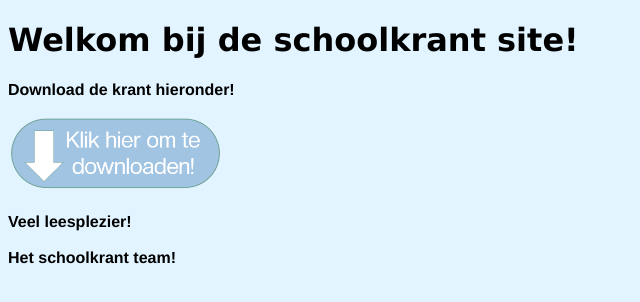
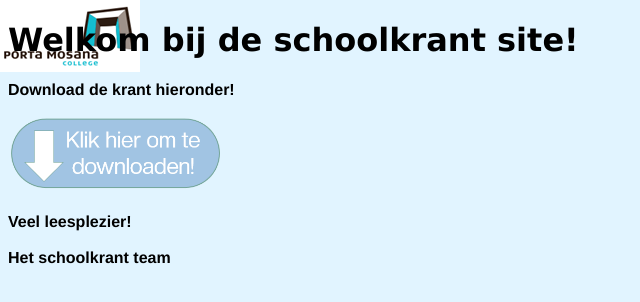
Before and after one commit to Rowanlikesdonuts/portaschoolkrant, a plain HTML site: page index.html in a window 1280 px wide. Shown: the whole page, without its empty margins (0-640 px from the left). Drawn offline with Linux system fonts and the light colour scheme.

Commit message:
Update index.html

```diff
--- a/index.html
+++ b/index.html
@@ -3,14 +3,20 @@
   <head>
     <title>Porta krant</title>
     <link rel="icon" type="image/x-icon" href="/logo.ico">
+     <style>
+     body {
+     background-image: url('/logo.png');
+     background-repeat: no-repeat;
+}
+</style>
   </head>
   <body style="background-color:#E1F4FF;">
-    <H1 style="font-family: Verdana">Welkom bij de schoolkrant site! <br></H1>
+    <H1 style="font-family: Verdana"> Welkom bij de schoolkrant site! <br></H1>
 
-<H4 style="font-family: helvetica">Download de krant hieronder!<br><br>
+<H4 style="font-family: helvetica"> Download de krant hieronder!<br><br>
 <a href="logo.png" download>
   <img src="Download.png" width="215" height="74"></a>
 
-<br><br>Veel leesplezier! <br><br>Het schoolkrant team!
+<br><br> Veel leesplezier! <br><br> Het schoolkrant team
   </body>
 </html>
```
